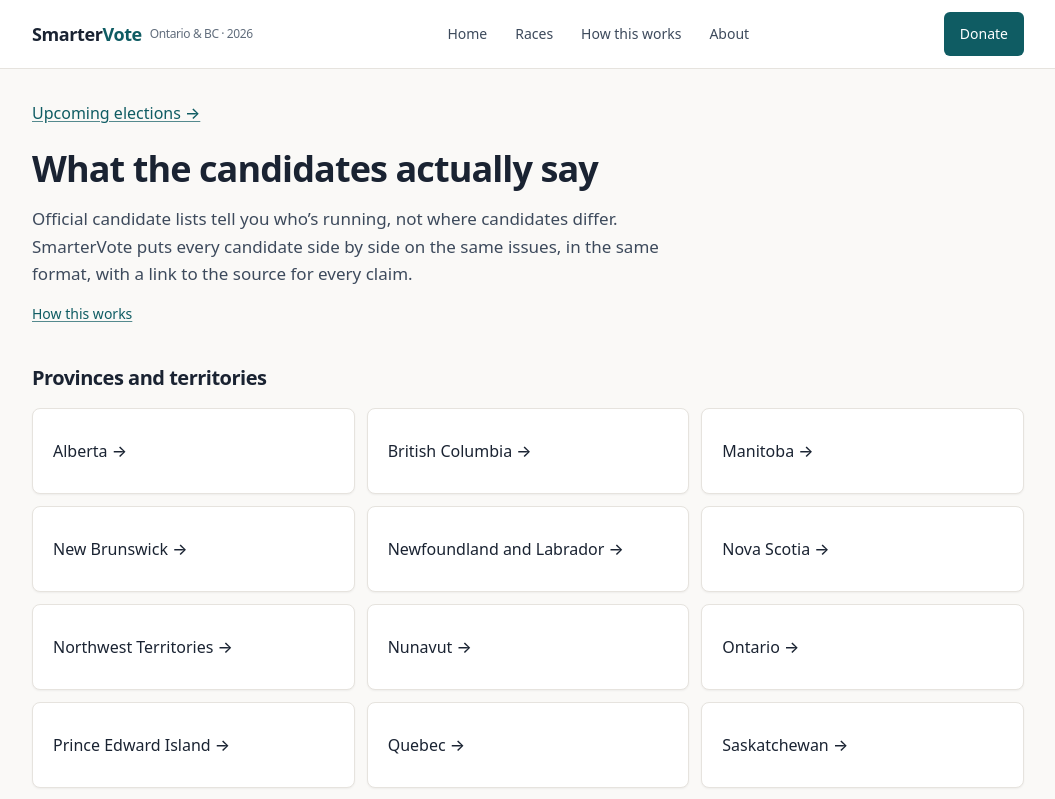
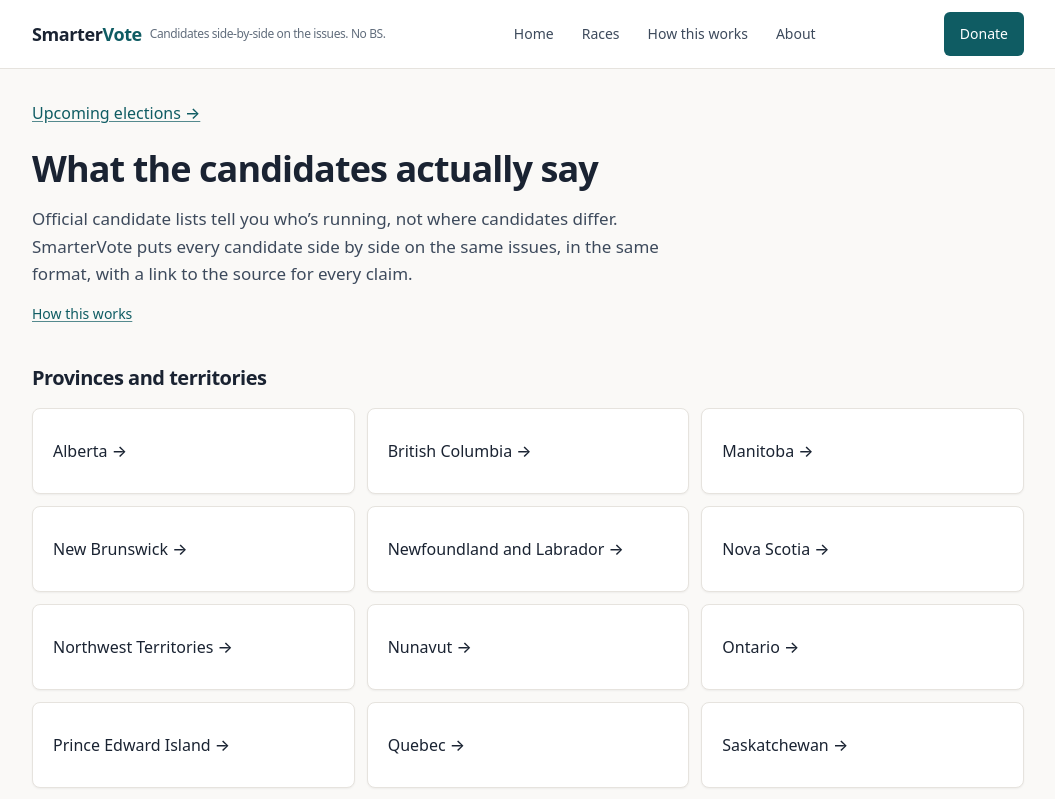
Before and after one commit to zapper71/smartervote, a Next.js app: page / in a window 1280 px wide. Shown: the top 799 px of the page, without its empty margins (112-1167 px from the left). Built offline with nearby package versions, Linux system fonts and the light colour scheme.

Commit message:
Header tagline: replace 'Ontario & BC 2026' with 'Candidates side-by-side on the issues. No BS.'

```diff
--- a/components/Nav.tsx
+++ b/components/Nav.tsx
@@ -24,7 +24,7 @@ export default function Nav() {
           <span className="text-lg">Smarter</span>
           <span className="text-lg text-accent">Vote</span>
           <span className="ml-2 hidden text-xs font-normal text-ink-faint sm:inline">
-            Ontario &amp; BC · 2026
+            Candidates side-by-side on the issues. No BS.
           </span>
         </Link>
         <ul className="flex flex-wrap items-center gap-1 text-sm">
```
